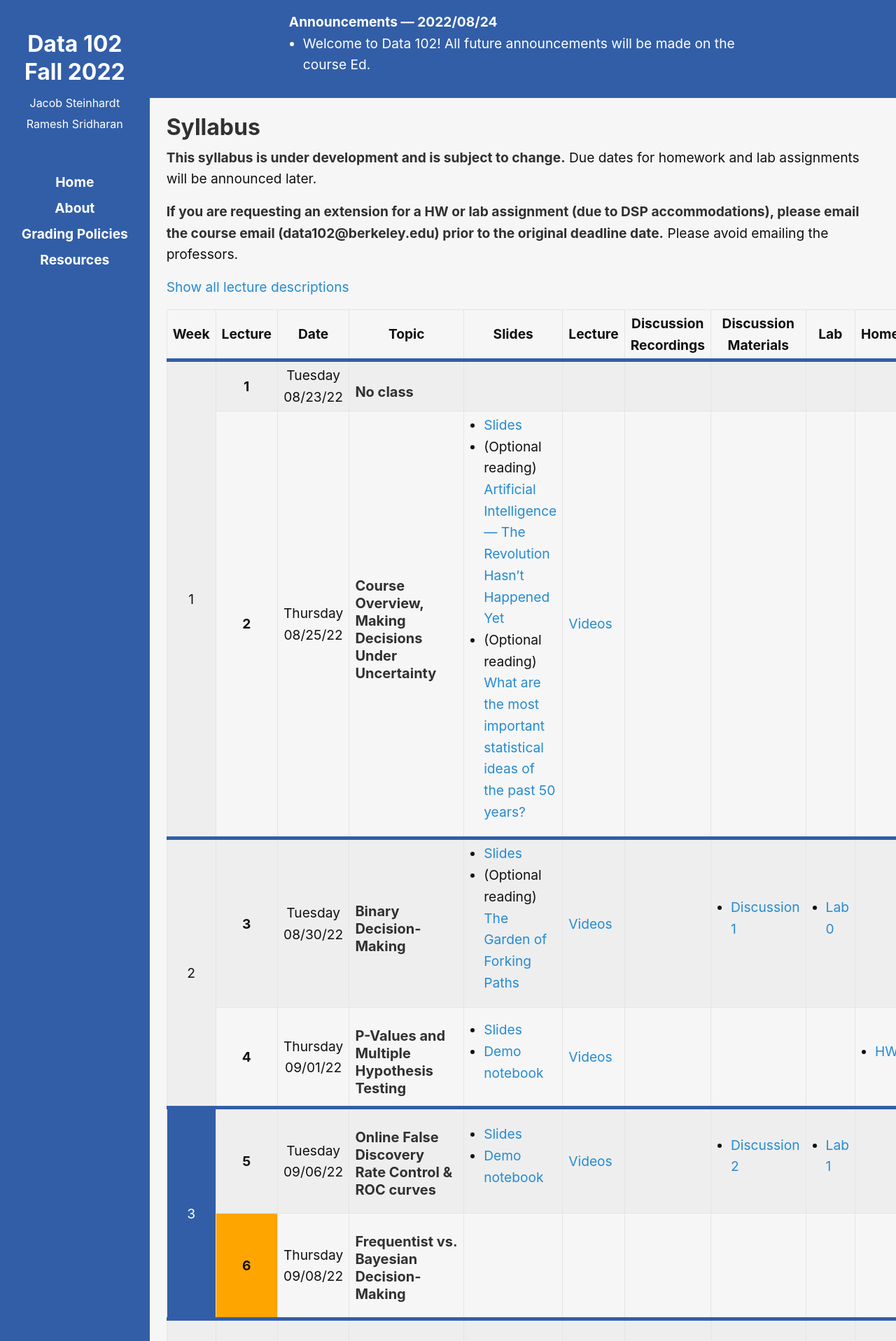
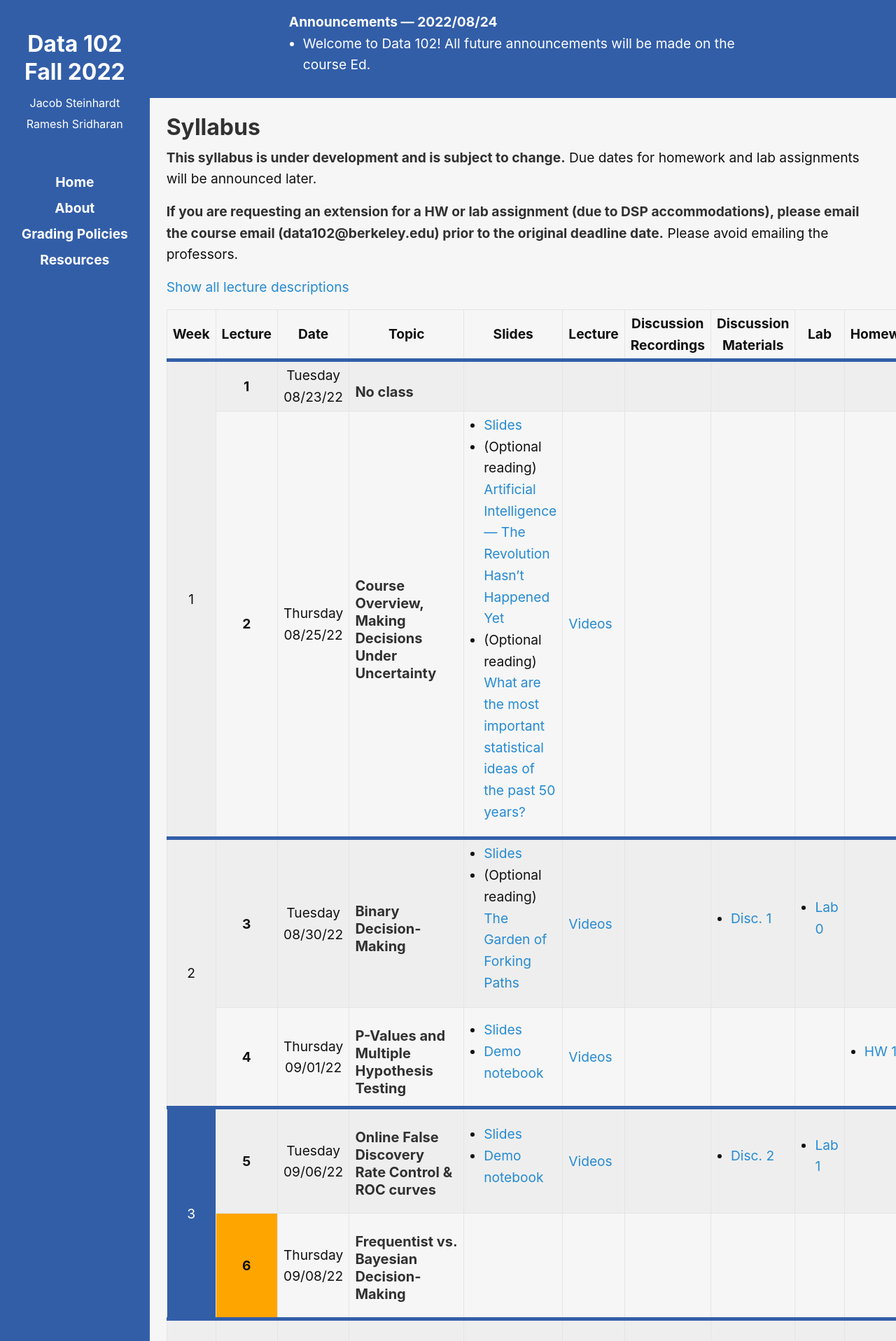
Before and after one commit to ds-102/fa22, a Jekyll site: the page built from index.md, in a window 1280 px wide. Shown: the top 1916 px of the page at 70% size. Built offline with Jekyll 4.4.1, drawn with Linux system fonts in a browser that asks for light colours.

Commit message:
shorter caption

```diff
--- a/_data/lectures.yml
+++ b/_data/lectures.yml
@@ -38,7 +38,7 @@
       - [Slides](https://docs.google.com/presentation/d/1-uVbbSDNum2C1fDfFf7vQQ5NTMzhreAVmytyMO1ZPJA/edit?usp=sharing)
       - (Optional reading) [The Garden of Forking Paths](http://www.stat.columbia.edu/~gelman/research/unpublished/p_hacking.pdf)
   discussion: |
-      - [Discussion 1](assets/discussion/Discussion1.pdf)
+      - [Disc. 1](assets/discussion/Discussion1.pdf)
 
 - date: Thursday 09/01/22
   topic: P-Values and Multiple Hypothesis Testing
@@ -58,7 +58,7 @@
       - [Slides](https://docs.google.com/presentation/d/18KqWpnK7JosPfVD2p-zPLCLOYPy8V_fDXoQEb8h0nks/edit?usp=sharing)
       - [Demo notebook](http://data102.datahub.berkeley.edu/hub/user-redirect/git-sync?repo=https://github.com/ds-102/fa22&subPath=lecture/lecture04/binary_classification.ipynb)
   discussion: |
-      - [Discussion 2](assets/discussion/Discussion2.pdf)
+      - [Disc. 2](assets/discussion/Discussion2.pdf)
 
 - date: Thursday 09/08/22
   topic: Frequentist vs. Bayesian Decision-Making
```
